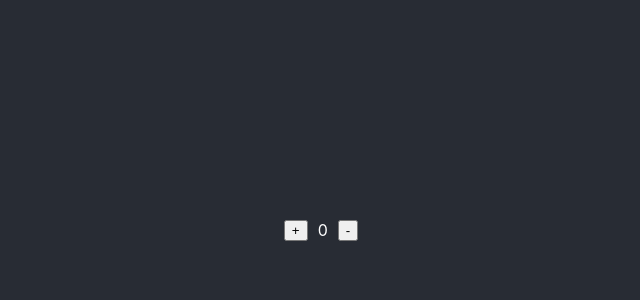
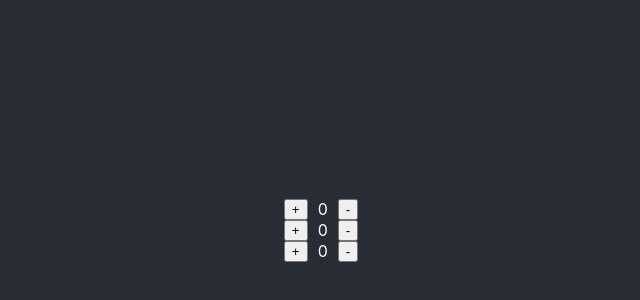
Before and after one commit to afs-training/react-demo-counter-202306-answer, a React (Create React App) app: page / in a window 1280 px wide. Shown: the part 170-470 px from the top of the page, without its empty margins (319-959 px from the left). Built offline with nearby package versions, Linux system fonts and the light colour scheme.

Commit message:
init step2

```diff
--- a/src/App.js
+++ b/src/App.js
@@ -1,10 +1,10 @@
 import './App.css';
-import { Counter } from './components/Counter';
+import { CounterGroup } from './components/CounterGroup';
 
 function App() {
   return (
     <div className="App">
-      <Counter></Counter>
+      <CounterGroup></CounterGroup>
     </div>
   );
 }
--- /dev/null
+++ b/src/components/CounterGroup.js
@@ -0,0 +1,9 @@
+import {Counter} from "./Counter";
+
+export function CounterGroup() {
+  return <>
+    <Counter/>
+    <Counter/>
+    <Counter/>
+  </>;
+}
```
Also changed, not shown: 1 other file (tests, documents, lock files or other folders).
